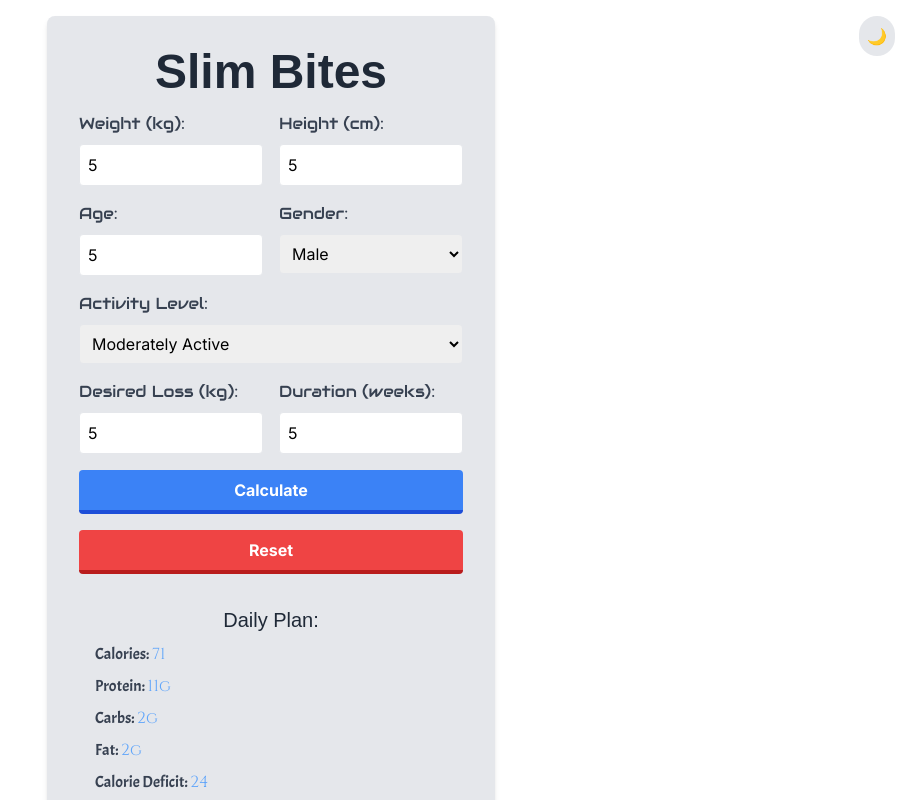
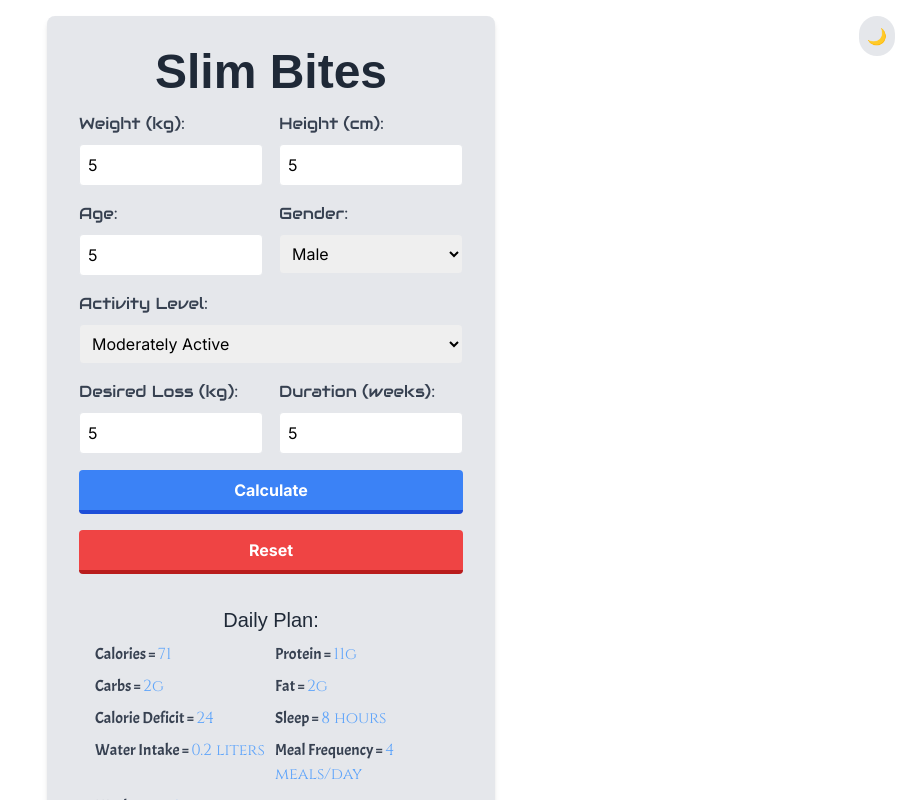
Before and after one commit to mjidelouss/SlimBites, a Next.js app: page / in a window 1280 px wide. Both pictures are taken after typing "5", "5", "5", "5", "5" into the empty fields and a click on the button "Calculate". Shown: the top 800 px of the page, without its empty margins (369-1280 px from the left). Built offline with nearby package versions, Linux system fonts and the light colour scheme; a web font is replaced by a local one.

Commit message:
Finished for Now

```diff
--- a/src/app/components/WeightLossCalculator.tsx
+++ b/src/app/components/WeightLossCalculator.tsx
@@ -192,16 +192,16 @@ const WeightLossCalculator: React.FC = () => {
       {results && (
         <div className="mt-4 p-4 bg-gray-200 dark:bg-gray-700 rounded animate-fade-in">
           <h2 className={`text-xl font-semibold text-center mb-2 text-gray-800 dark:text-white ${angkor.className}`}>Daily Plan:</h2>
-          <div className='grid grid-cols-1 gap-2'>
-            <p className={`text-gray-700 dark:text-gray-300 ${acme.className}`}>Calories: <span className={`text-blue-400 ${cinzel.className}`}>{results.calories}</span></p>
-            <p className={`text-gray-700 dark:text-gray-300 ${acme.className}`}>Protein: <span className={`text-blue-400 ${cinzel.className}`}>{results.protein}g</span></p>
-            <p className={`text-gray-700 dark:text-gray-300 ${acme.className}`}>Carbs: <span className={`text-blue-400 ${cinzel.className}`}>{results.carbs}g</span></p>
-            <p className={`text-gray-700 dark:text-gray-300 ${acme.className}`}>Fat: <span className={`text-blue-400 ${cinzel.className}`}>{results.fat}g</span></p>
-            <p className={`text-gray-700 dark:text-gray-300 ${acme.className}`}>Calorie Deficit: <span className={`text-blue-400 ${cinzel.className}`}>{results.dailyCalorieDeficit}</span></p>
-            <p className={`text-gray-700 dark:text-gray-300 ${acme.className}`}>Sleep: <span className={`text-blue-400 ${cinzel.className}`}>{results.sleepHours} hours</span></p>
-            <p className={`text-gray-700 dark:text-gray-300 ${acme.className}`}>Water Intake: <span className={`text-blue-400 ${cinzel.className}`}>{results.waterIntake} liters</span></p>
-            <p className={`text-gray-700 dark:text-gray-300 ${acme.className}`}>Meal Frequency: <span className={`text-blue-400 ${cinzel.className}`}>{results.mealFrequency} meals/day</span></p>
-            <p className={`text-gray-700 dark:text-gray-300 ${acme.className}`}>Workouts: <span className={`text-blue-400 ${cinzel.className}`}>{results.workoutFrequency} times/week</span></p>
+          <div className='grid grid-cols-2 gap-2'>
+            <p className={`text-gray-700 dark:text-gray-300 ${acme.className}`}>Calories = <span className={`text-blue-400 ${cinzel.className}`}>{results.calories}</span></p>
+            <p className={`text-gray-700 dark:text-gray-300 ${acme.className}`}>Protein = <span className={`text-blue-400 ${cinzel.className}`}>{results.protein}g</span></p>
+            <p className={`text-gray-700 dark:text-gray-300 ${acme.className}`}>Carbs = <span className={`text-blue-400 ${cinzel.className}`}>{results.carbs}g</span></p>
+            <p className={`text-gray-700 dark:text-gray-300 ${acme.className}`}>Fat = <span className={`text-blue-400 ${cinzel.className}`}>{results.fat}g</span></p>
+            <p className={`text-gray-700 dark:text-gray-300 ${acme.className}`}>Calorie Deficit = <span className={`text-blue-400 ${cinzel.className}`}>{results.dailyCalorieDeficit}</span></p>
+            <p className={`text-gray-700 dark:text-gray-300 ${acme.className}`}>Sleep = <span className={`text-blue-400 ${cinzel.className}`}>{results.sleepHours} hours</span></p>
+            <p className={`text-gray-700 dark:text-gray-300 ${acme.className}`}>Water Intake = <span className={`text-blue-400 ${cinzel.className}`}>{results.waterIntake} liters</span></p>
+            <p className={`text-gray-700 dark:text-gray-300 ${acme.className}`}>Meal Frequency = <span className={`text-blue-400 ${cinzel.className}`}>{results.mealFrequency} meals/day</span></p>
+            <p className={`text-gray-700 dark:text-gray-300 ${acme.className}`}>Workouts = <span className={`text-blue-400 ${cinzel.className}`}>{results.workoutFrequency} times/week</span></p>
           </div>
         </div>
       )}
```
